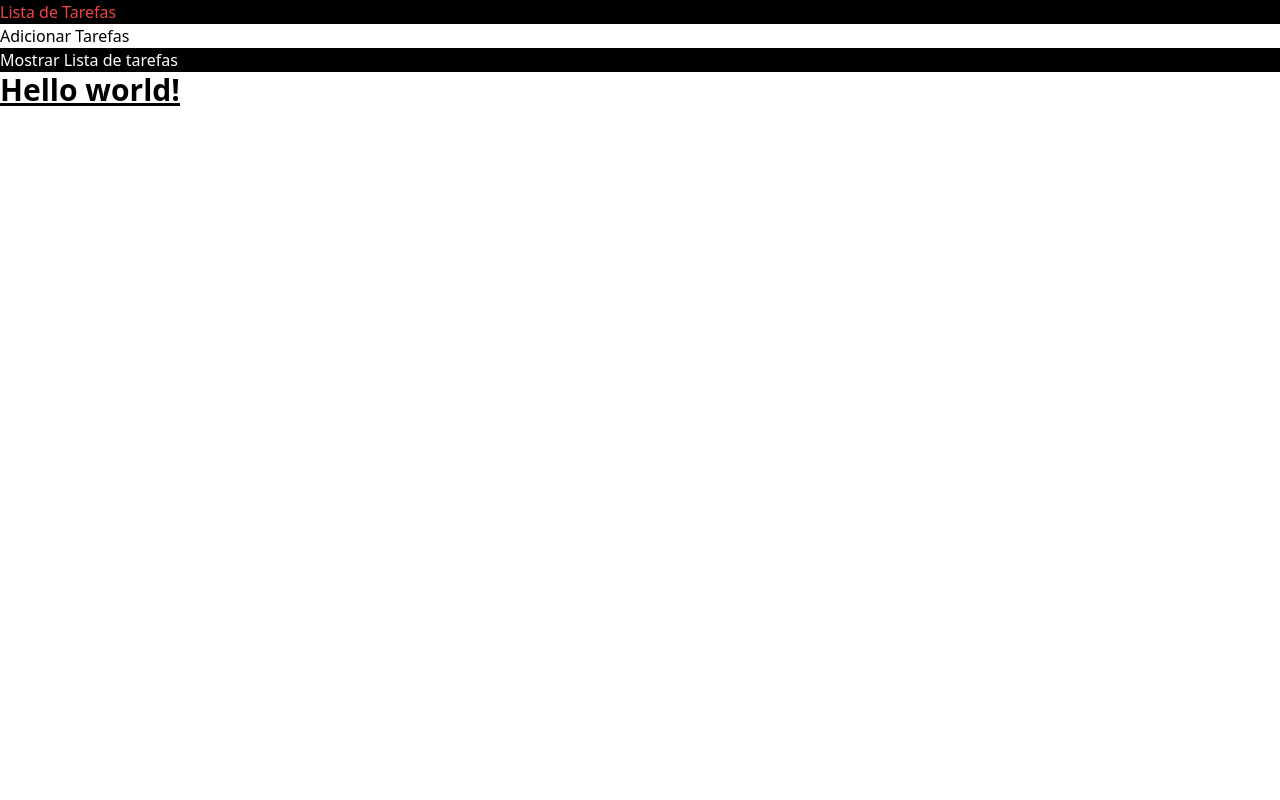
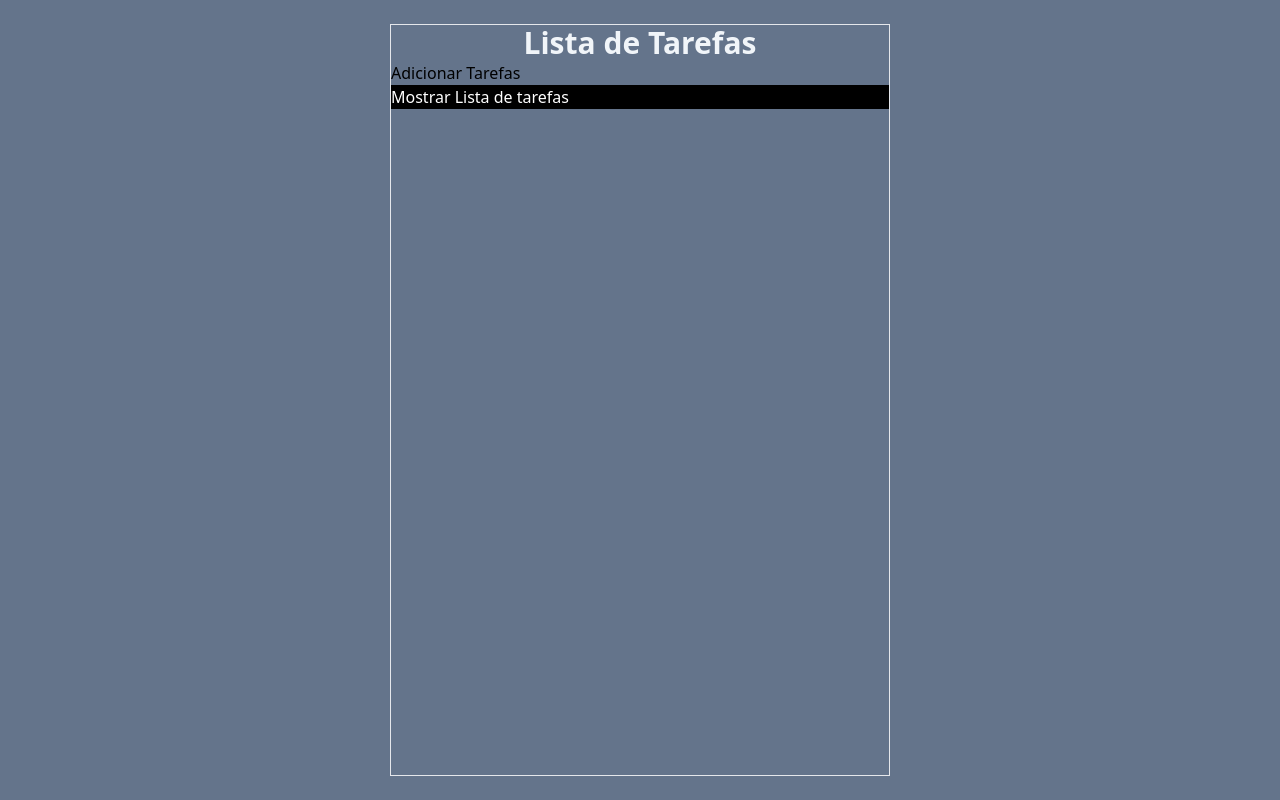
Before and after one commit to EdsonGaspar/App-react, a React (Vite) app: page / in a window 1280 px wide. Built offline with nearby package versions, Linux system fonts and the light colour scheme.

Commit message:
Feat: Adicionando a lista de tarefa apartir de uma useState, agora a tarefa e usar esta useState no componente Tasks

```diff
--- a/src/App.jsx
+++ b/src/App.jsx
@@ -1,15 +1,38 @@
+import { useState } from "react";
 import AddTasks from "./components/AddTasks";
-import ComponentText from "./components/ConponentText";
 import Tasks from "./components/Tasks";
 import "./index.css";
 
 function App() {
+  const [tasks, setTasks] = useState([
+    {
+      id: 1,
+      title: "Estudar Programação",
+      description: "Estudar programação para se tornar um full tack",
+      isCompleted: false,
+    },
+    {
+      id: 2,
+      title: "Estudar Inglês",
+      description: "Estudar inglês para se tornar fluente",
+      isCompleted: false,
+    },
+    {
+      id: 3,
+      title: "Ler um livro",
+      description: "Para para se divertir",
+      isCompleted: false,
+    },
+  ]);
   return (
-    <div>
-      <h1 className="text-red-500 bg-black">Lista de Tarefas</h1>
-      <AddTasks />
-      <Tasks />
-      <ComponentText />
+    <div className="w-screen h-screen bg-slate-500 flex justify-center p-6">
+      <div className="w-[500px] border">
+        <h1 className="text-3xl text-slate-100 font-bold text-center">
+          Lista de Tarefas
+        </h1>
+        <AddTasks />
+        <Tasks />
+      </div>
     </div>
   );
 }
--- a/src/components/ConponentText.jsx
+++ /dev/null
@@ -1,5 +0,0 @@
-function ComponentText() {
-  return <h1 className="text-3xl font-bold underline ">Hello world!</h1>;
-}
-
-export default ComponentText;
```
